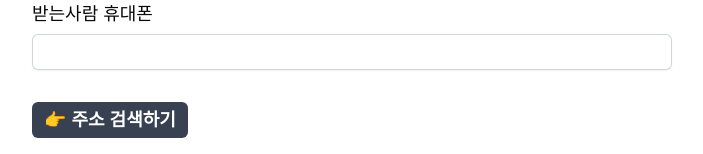
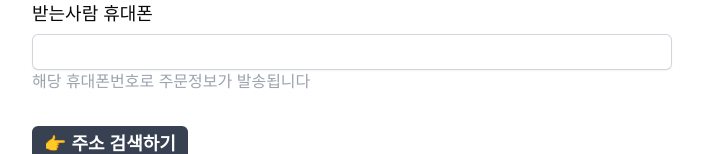
Before and after one commit to bohyeon7/batteseo, a Next.js app in the folder my-app/: page /cart in a window 1280 px wide. Shown: the part 378-532 px from the top of the page, without its empty margins (288-991 px from the left). Built offline with nearby package versions, Linux system fonts and the light colour scheme; no server answers.

Commit message:
(텍스트수정)

```diff
--- a/my-app/app/(shop)/cart/page.tsx
+++ b/my-app/app/(shop)/cart/page.tsx
@@ -277,6 +277,7 @@ export default function Cart() {
                 error={phoneError}
                 errorMessage={PHONE_ERROR_MSG}
               />
+              <div className="text-gray-400">해당 휴대폰번호로 주문정보가 발송됩니다</div>
             </div>
 
             <div>
```
